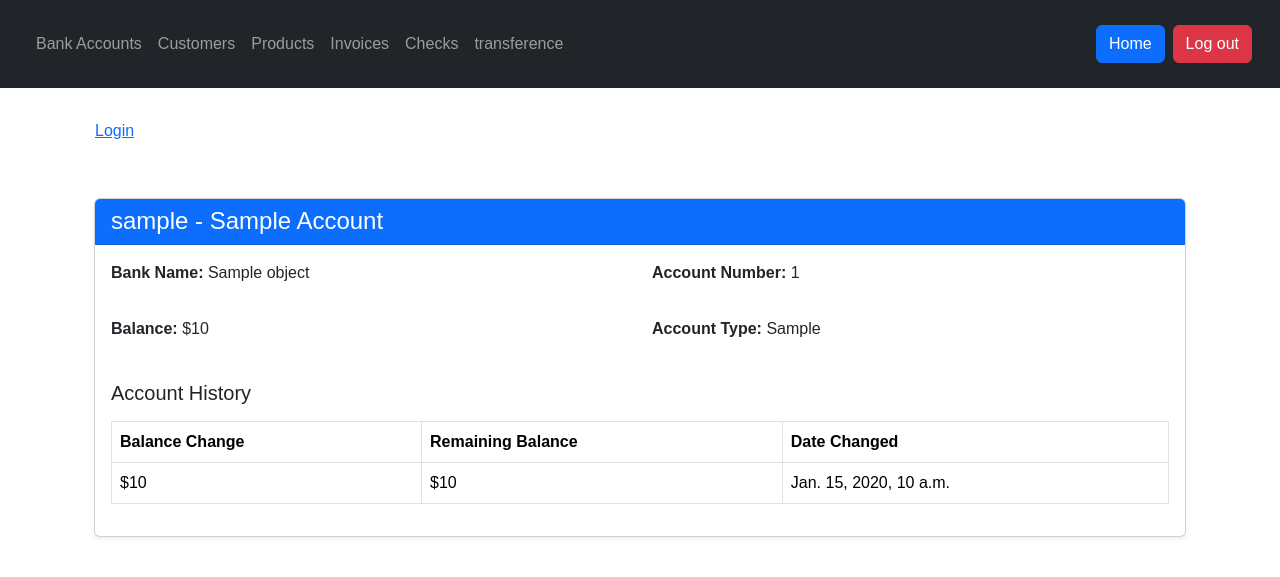
After one commit to ArsHia-cdMstr/Accounting_django, a Django app: template Accounting/app/templates/app/bankaccount_detail.html in a window 1280 px wide. The commit adds this page. Shown: the top 577 px of the page. Run offline with Django 3.2, Linux system fonts and the light colour scheme; the template is opened without the code that fills it: most values are stand-ins (such as "Sample title", 1, 10 or a date in 2020).

Commit message:
add bank account history

```diff
--- a/Accounting/app/admin.py
+++ b/Accounting/app/admin.py
@@ -1,9 +1,8 @@
 from django.contrib import admin
-from .models import Portfolio, Transaction, BankAccount, Customer, Product, Invoice, InvoiceItem, Check, Transference
+from .models import Portfolio, BankAccount, Customer, Product, Invoice, InvoiceItem, Check, Transference
 
 # Register your models here.
 admin.site.register(Portfolio)
-# admin.site.register(Transaction)
 admin.site.register(BankAccount)
 admin.site.register(Customer)
 admin.site.register(Product)
--- a/Accounting/app/static/css/bankaccounts_list.css
+++ b/Accounting/app/static/css/bankaccounts_list.css
@@ -52,7 +52,7 @@ h2 {
 }
 
 /* Link Styles */
-.btn {
+.new-account-btn {
     display: inline-block;
     margin-top: 20px;
     padding: 10px 20px;
@@ -63,6 +63,6 @@ h2 {
     text-align: center;
 }
 
-.btn:hover {
+.new-account-btn:hover {
     background-color: #0056b3;
 }
--- a/Accounting/app/static/css/invoice_form.css
+++ b/Accounting/app/static/css/invoice_form.css
@@ -7,7 +7,7 @@ body, html {
     font-family: Arial, sans-serif;
 }
 
-.container {
+.container-2 {
     width: 50%;
     margin: auto;
     padding: 20px;
--- /dev/null
+++ b/Accounting/app/templates/app/bankaccount_detail.html
@@ -0,0 +1,58 @@
+{% extends 'app/base.html' %}
+{% load static %}
+
+
+
+{% block content %}
+<div class="container mt-5">
+    <div class="card shadow-sm">
+        <div class="card-header bg-primary text-white">
+            <h4 class="mb-0">{{ object.user.username }} - {{ object.get_account_type_display }} Account</h4>
+        </div>
+        <div class="card-body">
+            <div class="row mb-3">
+                <div class="col-md-6">
+                    <p><strong>Bank Name:</strong> {{ object.bank_name }}</p>
+                </div>
+                <div class="col-md-6">
+                    <p><strong>Account Number:</strong> {{ object.account_number }}</p>
+                </div>
+            </div>
+            <div class="row mb-3">
+                <div class="col-md-6">
+                    <p><strong>Balance:</strong> ${{ object.balance }}</p>
+                </div>
+                <div class="col-md-6">
+                    <p><strong>Account Type:</strong> {{ object.get_account_type_display }}</p>
+                </div>
+            </div>
+
+            <h5 class="mt-4">Account History</h5>
+            {% if account_history %}
+            <table class="table table-bordered mt-3">
+                <thead class="thead-light">
+                    <tr>
+                        <th>Balance Change</th>
+                        <th>Remaining Balance</th>
+                        <th>Date Changed</th>
+                    </tr>
+                </thead>
+                <tbody>
+                    {% for history in account_history %}
+                    <tr>
+                        <td>${{ history.balance_change }}</td>
+                        <td>${{ history.remaining_balance }}</td>
+                        <td>{{ history.date_changed }}</td>
+                    </tr>
+                    {% endfor %}
+                </tbody>
+            </table>
+            {% else %}
+            <div class="alert alert-info mt-3" role="alert">
+                No history available for this account.
+            </div>
+            {% endif %}
+        </div>
+    </div>
+</div>
+{% endblock %}
--- a/Accounting/app/templates/app/bankaccount_list.html
+++ b/Accounting/app/templates/app/bankaccount_list.html
@@ -10,14 +10,16 @@
   <h2 class="text-center">Bank Accounts</h2>
   <ul class="list-group">
     {% for account in object_list %}
+        <a href="{% url 'bankaccount-detail' account.pk %}" class="text-white">
           <li class="list-group-item {% if account.account_type == 'store' %}list-group-item-success{% endif %}">
             <strong>Account ID:</strong> {{ account.account_number }}<br>
             <strong>Bank Name:</strong> {{ account.bank_name }}<br>
             <strong>Account Type:</strong> {{ account.account_type|capfirst }}<br>
             <strong>Balance:</strong> ${{ account.balance }}
           </li>
+        </a>
     {% endfor %}
   </ul>
-  <a href="{% url 'bankaccount-create' %}" class="btn btn-primary mt-3">Create New Account</a>
+  <a href="{% url 'bankaccount-create' %}" class="btn btn-primary new-account-btn mt-3">Create New Account</a>
 </div>
 {% endblock %}
--- a/Accounting/app/templates/app/invoice_form.html
+++ b/Accounting/app/templates/app/invoice_form.html
@@ -7,7 +7,7 @@
 {% endblock %}
 
 {% block content %}
-<div class="container mt-5">
+<div class="container-2 mt-5">
   <div class="form-container">
     <h2 class="text-center">Create Invoice</h2>
     <form method="post" class="mt-4">
--- a/Accounting/app/urls.py
+++ b/Accounting/app/urls.py
@@ -2,7 +2,7 @@
 
 from django.urls import path
 from .views import (
-    BankAccountListView, BankAccountCreateView,
+    BankAccountListView, BankAccountCreateView, BankAccountDetailView,
     CustomerListView, CustomerCreateView,
     ProductListView, ProductCreateView,
     InvoiceListView, InvoiceCreateView, InvoiceDetailView, InvoiceItemCreateView,InvoiceSubmitView,
@@ -25,6 +25,7 @@ urlpatterns = [
 
 
     path('bankaccounts/', BankAccountListView.as_view(), name='bankaccount-list'),
+    path('bankaccounts/<int:pk>/', BankAccountDetailView.as_view(), name='bankaccount-detail'),
     path('bankaccounts/create/', BankAccountCreateView.as_view(), name='bankaccount-create'),
     path('customers/', CustomerListView.as_view(), name='customer-list'),
     path('customers/create/', CustomerCreateView.as_view(), name='customer-create'),
```
Also changed, not shown: Accounting/app/models.py (+22 -25 lines), Accounting/app/views.py (+11 -0 lines), Accounting/app/migrations/0013_accounthistory_delete_transaction.py (added), Accounting/db.sqlite3. Lines whose indentation alone changed are shown as unchanged.
